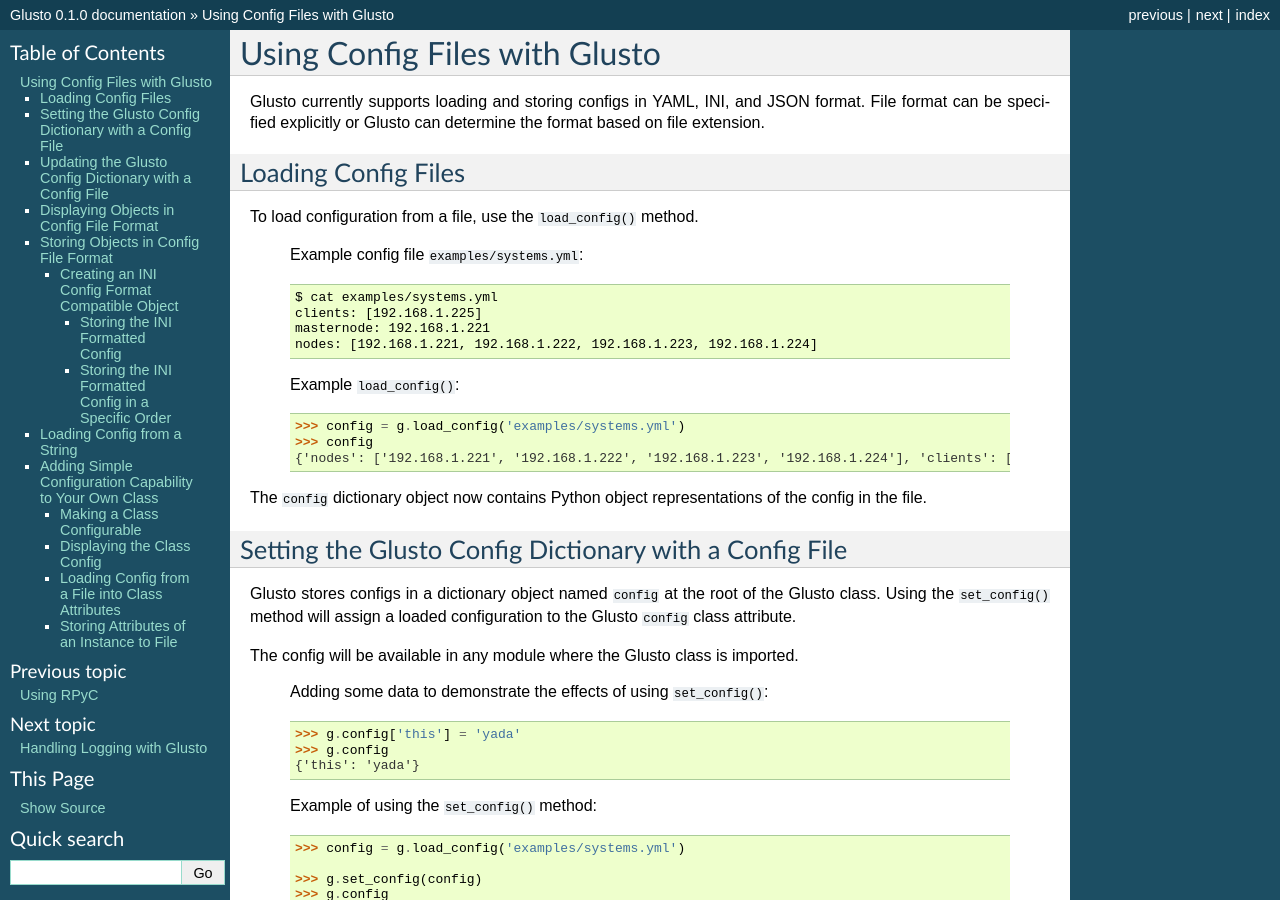
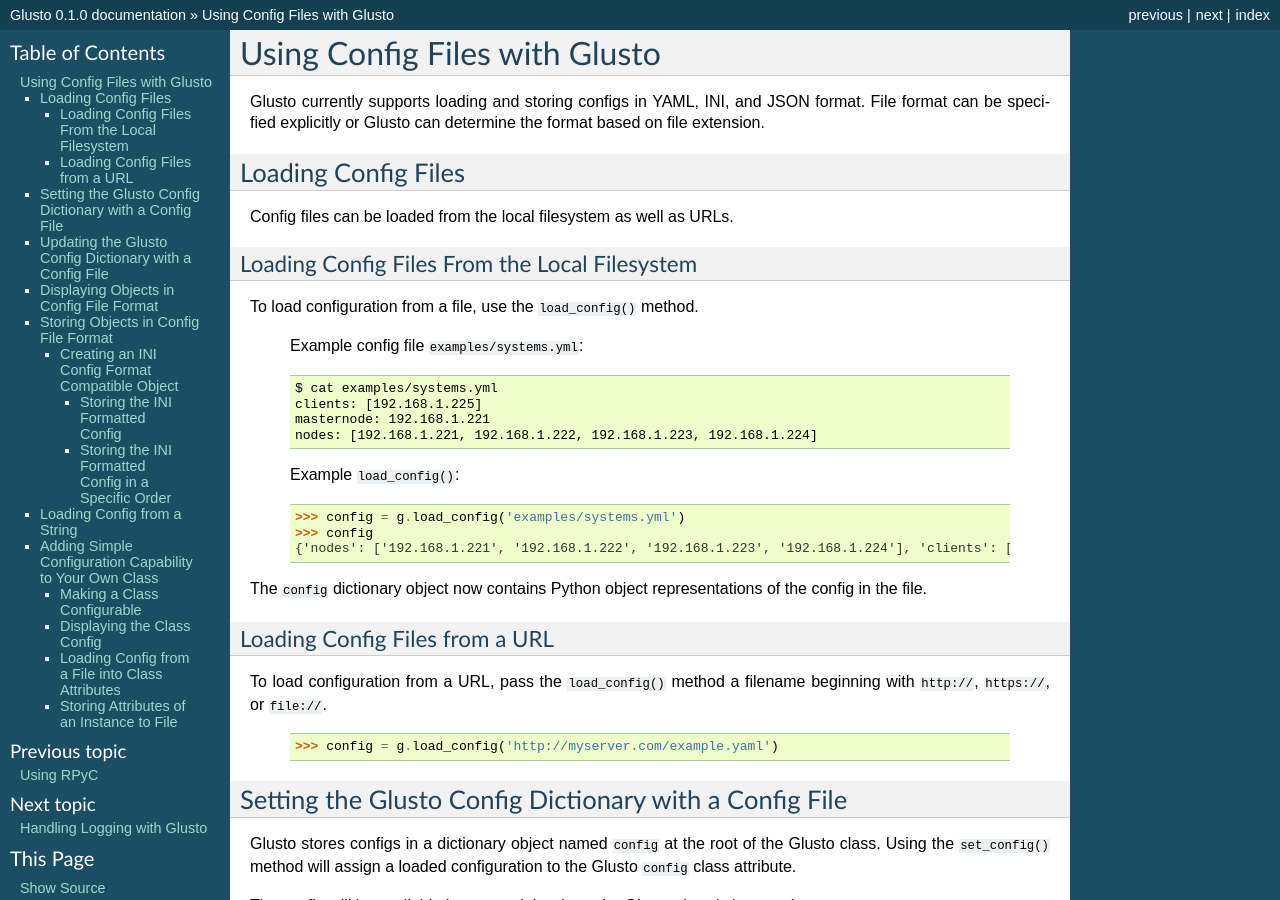
Before and after one commit to loadtheaccumulator/glusto, a Sphinx documentation site: the page built from docs/userguide/configurable.rst, in a window 1280 px wide and 900 px high. Built offline with Sphinx 7.4.7, drawn with Linux system fonts in a browser that asks for light colours; pages that are not in the unit, such as notebooks, are missing from menus.

Commit message:
doc: add config from url blurb
Signed-off-by: Jonathan Holloway <loadtheaccumulator@gmail.com>

```diff
--- a/docs/userguide/configurable.rst
+++ b/docs/userguide/configurable.rst
@@ -7,6 +7,11 @@
 
 Loading Config Files
 ====================
+
+Config files can be loaded from the local filesystem as well as URLs.
+
+Loading Config Files From the Local Filesystem
+~~~~~~~~~~~~~~~~~~~~~~~~~~~~~~~~~~~~~~~~~~~~~~
 
 To load configuration from a file, use the ``load_config()`` method.
 
@@ -24,6 +29,16 @@
 		{'nodes': ['192.168.1.221', '192.168.1.222', '192.168.1.223', '192.168.1.224'], 'clients': ['192.168.1.225'], 'masternode': '192.168.1.221'}
 
 The ``config`` dictionary object now contains Python object representations of the config in the file.
+
+Loading Config Files from a URL
+~~~~~~~~~~~~~~~~~~~~~~~~~~~~~~~
+
+To load configuration from a URL, pass the ``load_config()`` method a filename
+beginning with ``http://``, ``https://``, or ``file://``.
+
+	::
+
+		>>> config = g.load_config('http://myserver.com/example.yaml')
 
 
 Setting the Glusto Config Dictionary with a Config File
```
